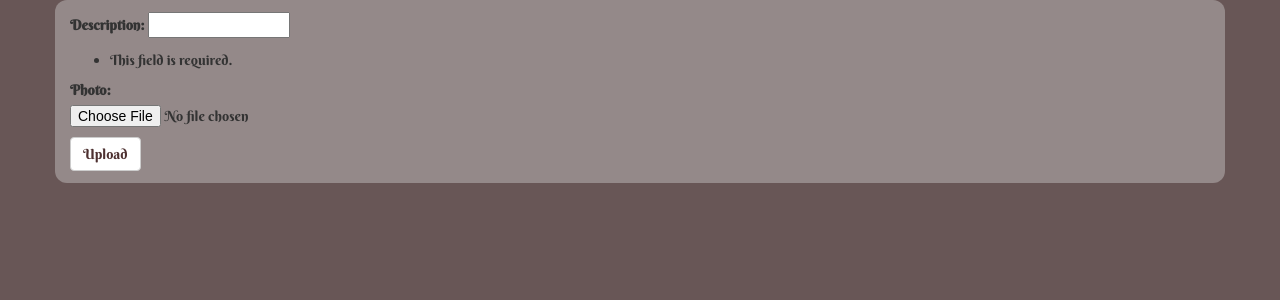
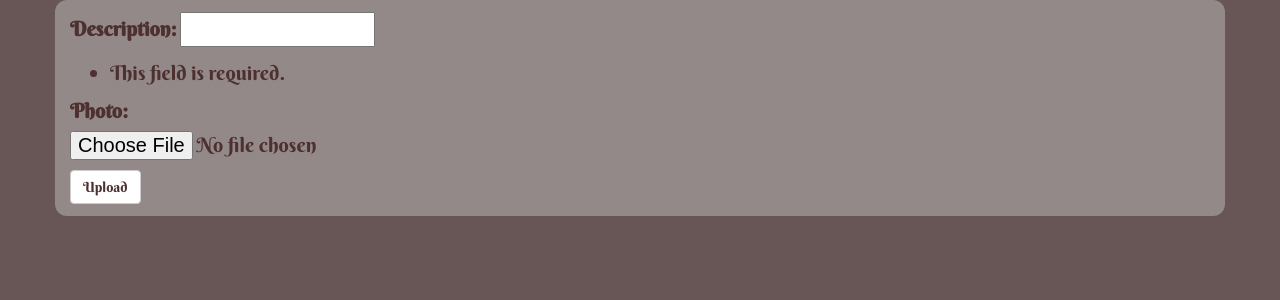
Before and after one commit to lbuenrostro/Django-Instagram, a Django app: page /insta/add/ in a window 1280 px wide. Shown: the top 300 px of the page. Run offline with Django 3.2, Linux system fonts and the light colour scheme; some libraries are stand-ins or nearby versions.

Commit message:
made edits to DocumentForm style

```diff
--- a/insta/static/insta/stylesheet.css
+++ b/insta/static/insta/stylesheet.css
@@ -7,8 +7,7 @@
 h1 {
     font-size: 3em;
     text-align: center;
-    color: rgb(77, 48, 48);
-    /* color: white; */
+    color: white;
 }
 
 .photo-div {
@@ -28,15 +27,25 @@ body {
 }
 
 .fa-instagram {
-    color: rgb(63, 36, 36);
+    color: rgb(77, 48, 48);
     font-size: 1.5em;
 }
 
+/*file edits(add)*/
 #button {
     color: rgb(77, 48, 48);
 }
 
-form {
+form,
+#id_phot0 {
     margin-top: 12px;
     margin-bottom: 12px;
 }
+
+label,
+i,
+.errorlist,
+input {
+    font-size: 20px;
+    color: rgb(77, 48, 48);
+}
```
